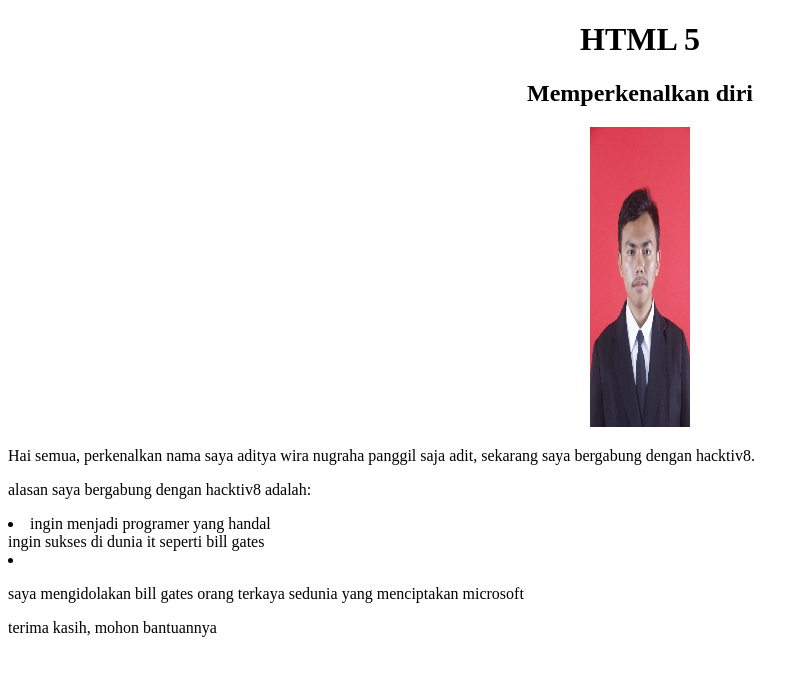
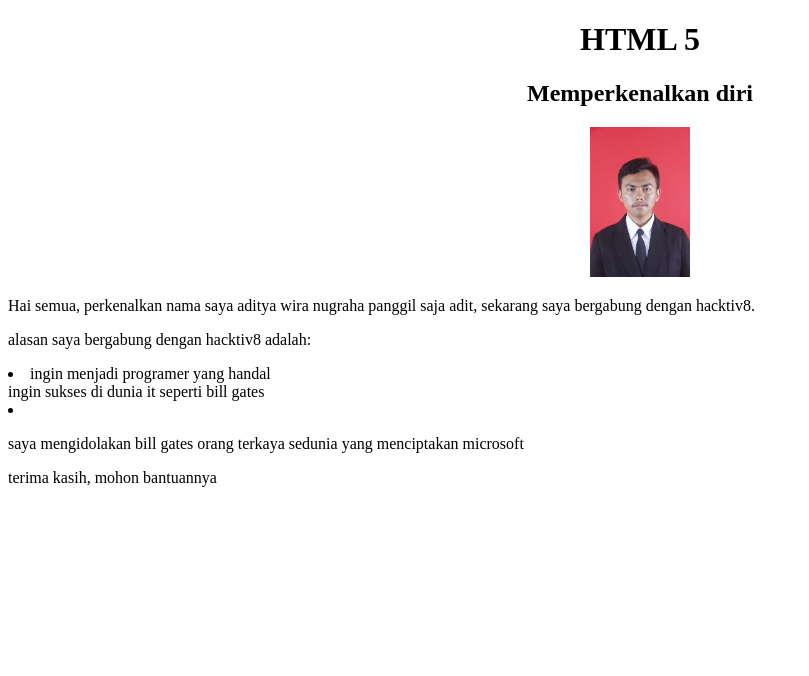
Before and after one commit to adityawira15/adityawira15.github.io, a plain HTML site: page index.html in a window 1280 px wide. Shown: the whole page, without its empty margins (0-809 px from the left). Drawn offline with Linux system fonts and the light colour scheme.

Commit message:
Update index.html

```diff
--- a/index.html
+++ b/index.html
@@ -3,7 +3,7 @@
   <h1><center>HTML 5</center></h1>
   <h2><center>Memperkenalkan diri</center></h2>
 </head>
-<div style="text-align:center;"><img src="https://github.com/adityawira15/adityawira15.github.io/blob/master/foto/IMG_20160511_060914.jpg?raw=true" alt="Gambar adit" width="100" height="300"></div>
+<div style="text-align:center;"><img src="https://github.com/adityawira15/adityawira15.github.io/blob/master/foto/IMG_20160511_060914.jpg?raw=true" alt="Gambar adit" width="100" height="150"></div>
 <body>
   <p> Hai semua, perkenalkan nama saya aditya wira nugraha panggil saja adit, sekarang saya bergabung dengan hacktiv8.</p>
   <p> alasan saya bergabung dengan hacktiv8 adalah:<li>ingin menjadi programer yang handal</li>ingin sukses di dunia it seperti bill gates<li></li></p>
```
